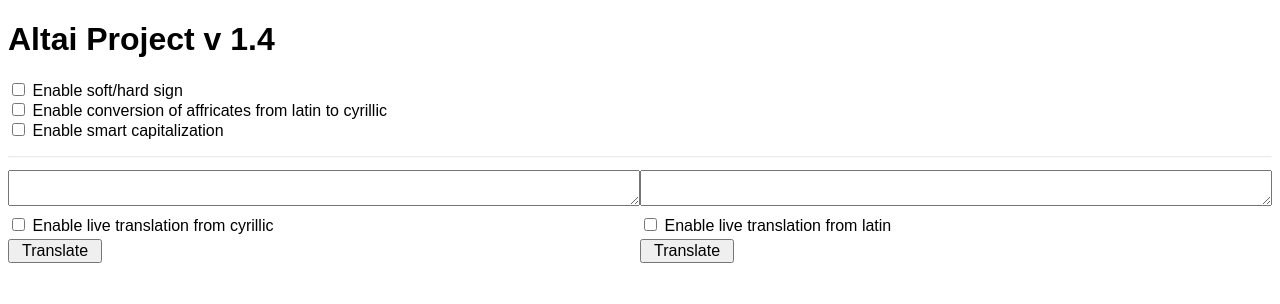
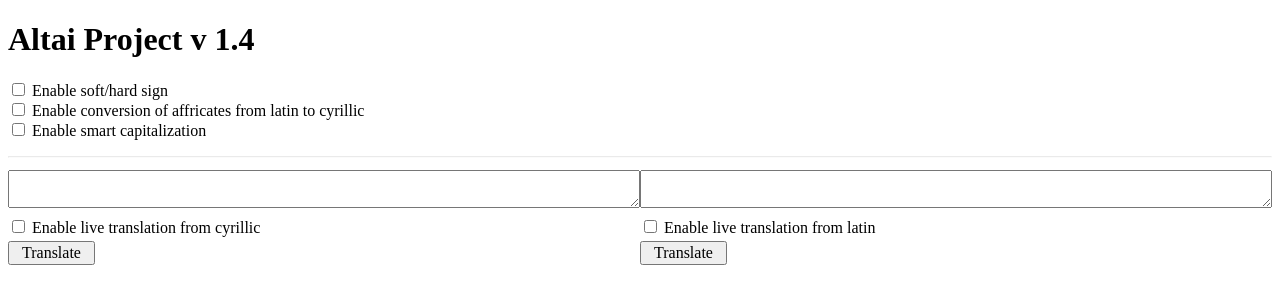
Before and after one commit to st-U00F6-pa/ojrot-project, a plain HTML site: page index.html in a window 1280 px wide. Drawn offline with Linux system fonts and the light colour scheme.

Commit message:
Bring serif font back

```diff
--- a/index.html
+++ b/index.html
@@ -9,9 +9,6 @@
 </head>
 <style>
 
-html {
-	font-family : sans-serif;
-}
 div > * {
 	margin-top: 4px;
 	margin-bottom: 4px;
@@ -20,6 +17,7 @@ input[type=button] {
 	padding-left: 12px;
 	padding-right: 12px;
 	font-size: 100%;
+	font-family: serif;
 }
 hr {
 	opacity: 20%;
@@ -43,7 +41,7 @@ hr {
 
 textarea {
 	resize: vertical;
-	font-family: sans-serif;
+	font-family: serif;
 }
 
 .general-settings {
```
